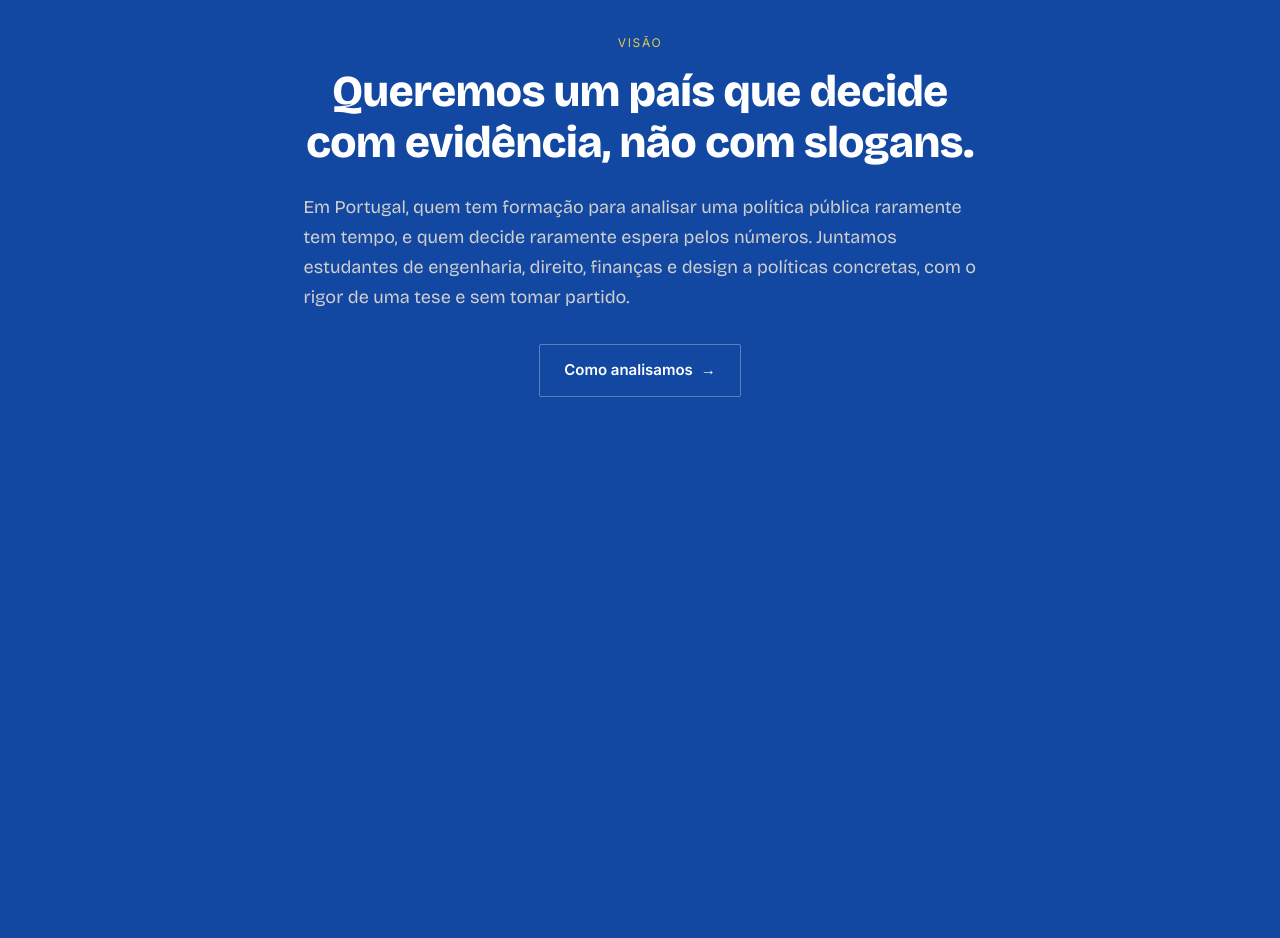
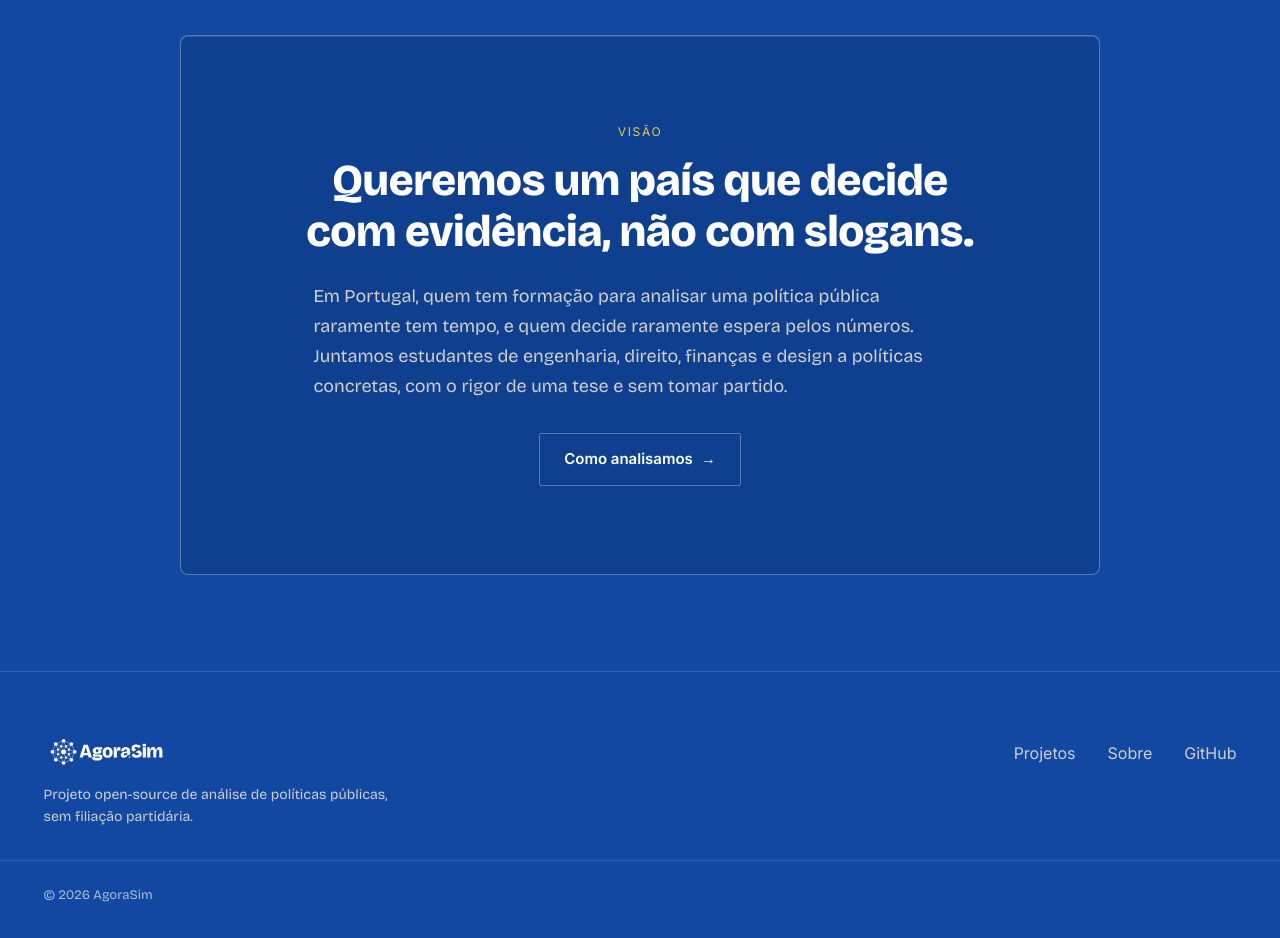
Before and after one commit to Agora-Sim/website, a React (Vite) app: page / in a window 1280 px wide. Shown: the part 880-1818 px from the top of the page. Before the commit the page ends 1373 px from the top, so only its background shows below. Built offline with nearby package versions, Linux system fonts and the light colour scheme.

Commit message:
fix: vision is now a card

```diff
--- a/src/App.jsx
+++ b/src/App.jsx
@@ -3,6 +3,7 @@
    ============================================================ */
 
 import BlueprintBackground from './components/BlueprintBackground.jsx';
+import Footer from './components/Footer.jsx';
 import Hero from './components/Hero.jsx';
 import Navbar from './components/Navbar.jsx';
 import Vision from './components/Vision.jsx';
@@ -21,6 +22,7 @@ export default function App() {
         <Hero />
         <Vision />
       </main>
+      <Footer />
     </>
   );
 }
--- a/src/components/BlueprintBackground.jsx
+++ b/src/components/BlueprintBackground.jsx
@@ -15,8 +15,9 @@ import './BlueprintBackground.css';
  * corners (top-right and, point-mirrored through the page centre, bottom-
  * left), a minor graph-paper grid, the major millimetre grid on top of it.
  * Ink, drawn on that texture: two sparse construction lines and an Anzac
- * registration mark at three of the page's four true corners (top-left is
- * bare — the navbar logo already owns that spot). Post-process, over the
+ * registration mark at two of the page's four true corners (top-left is
+ * bare — the navbar logo owns that spot; top-right is bare too — the
+ * hero's drawn network figure owns that one). Post-process, over the
  * assembled image: a depth vignette, then paper grain. Purely decorative —
  * it is fixed, non-interactive, and hidden from assistive tech.
  */
--- /dev/null
+++ b/src/components/Footer.css
@@ -0,0 +1,95 @@
+/* ============================================================
+   0. FOOTER
+   ============================================================ */
+
+/* --- 1. Bar --- */
+
+.footer {
+  position: relative;
+  z-index: 1;
+  padding-block: var(--space-7) var(--space-5);
+  border-top: 1px solid var(--color-line-soft);
+}
+
+.footer__inner {
+  display: flex;
+  justify-content: space-between;
+  align-items: flex-start;
+  flex-wrap: wrap;
+  gap: var(--space-6);
+  padding-bottom: var(--space-5);
+}
+
+/* --- 2. Brand --- */
+
+.footer__brand {
+  max-width: 360px;
+}
+
+.footer__logo-link {
+  display: block;
+  line-height: 0;
+  margin-bottom: var(--space-3);
+}
+
+.footer__logo {
+  height: 32px;
+  width: auto;
+}
+
+.footer__tagline {
+  font-size: var(--size-body-sm);
+  line-height: var(--leading-body-sm);
+  color: var(--color-text-body);
+}
+
+/* --- 3. Links --- */
+
+.footer__nav {
+  display: flex;
+  flex-wrap: wrap;
+  gap: var(--space-5);
+}
+
+.footer__link {
+  font-family: var(--font-ui);
+  font-size: var(--size-body-base);
+  color: var(--color-text-body);
+  text-decoration: none;
+  padding-block: var(--space-1);
+  border-bottom: 1px solid transparent;
+  transition:
+    color var(--dur-fast) var(--ease-out),
+    border-color var(--dur-fast) var(--ease-out);
+}
+
+.footer__link:hover,
+.footer__link:focus-visible {
+  color: var(--color-white);
+  border-bottom-color: var(--color-anzac);
+}
+
+/* --- 4. Copyright --- */
+
+.footer__bar {
+  padding-top: var(--space-4);
+  border-top: 1px solid var(--color-line-soft);
+}
+
+.footer__copyright {
+  font-size: var(--size-caption);
+  color: var(--color-text-muted);
+}
+
+/* --- 5. Small screens --- */
+
+@media (max-width: 600px) {
+  .footer__inner {
+    flex-direction: column;
+    gap: var(--space-4);
+  }
+
+  .footer__nav {
+    gap: var(--space-4);
+  }
+}
--- /dev/null
+++ b/src/components/Footer.jsx
@@ -0,0 +1,51 @@
+/* ============================================================
+   0. IMPORTS
+   ============================================================ */
+
+import { BRAND, FOOTER, NAV_LINKS } from '../content/site.js';
+import logo from '../assets/logo-fullmark-white.svg';
+import './Footer.css';
+
+/* ============================================================
+   1. COMPONENT
+   ============================================================ */
+
+/**
+ * Page close: wordmark and tagline on the left, the same section links the
+ * navbar carries plus the source repo on the right, a copyright line below.
+ *
+ * The build year comes from the browser clock rather than site content, so
+ * it never needs a manual bump.
+ */
+export default function Footer() {
+  const { tagline, repo } = FOOTER;
+  const year = new Date().getFullYear();
+
+  return (
+    <footer className="footer">
+      <div className="footer__inner wrap">
+        <div className="footer__brand">
+          <a className="footer__logo-link" href={BRAND.homeHref}>
+            <img className="footer__logo" src={logo} alt={BRAND.logoAlt} />
+          </a>
+          <p className="footer__tagline">{tagline}</p>
+        </div>
+
+        <nav className="footer__nav" aria-label="Rodapé">
+          {NAV_LINKS.map((link) => (
+            <a className="footer__link" key={link.id} href={link.href}>
+              {link.label}
+            </a>
+          ))}
+          <a className="footer__link" href={repo.href} target="_blank" rel="noreferrer">
+            {repo.label}
+          </a>
+        </nav>
+      </div>
+
+      <div className="footer__bar wrap">
+        <p className="footer__copyright">© {year} AgoraSim</p>
+      </div>
+    </footer>
+  );
+}
--- a/src/components/Vision.css
+++ b/src/components/Vision.css
@@ -7,9 +7,27 @@
 .vision {
   position: relative;
   z-index: 1;
-  overflow: hidden;
   padding-block: var(--space-8);
 }
+
+/* --- 2. Panel --- */
+
+/* A detail view cut from the blueprint sheet: a bordered card, not the
+   full-bleed field the rest of the page uses, so the claim inside reads as
+   a callout rather than another stretch of the same texture. */
+.vision__panel {
+  position: relative;
+  overflow: hidden;
+  max-width: 920px;
+  margin-inline: auto;
+  padding: clamp(48px, 8vw, 88px) clamp(24px, 6vw, 64px);
+  border: 1px solid var(--color-line);
+  border-radius: var(--radius-md);
+  background-color: rgba(13, 53, 118, 0.4);
+  box-shadow: inset 0 1px 0 var(--color-line-soft);
+}
+
+/* --- 3. Copy --- */
 
 .vision__inner {
   position: relative;
@@ -18,10 +36,7 @@
   flex-direction: column;
   align-items: center;
   text-align: center;
-  max-width: 760px;
 }
-
-/* --- 2. Copy --- */
 
 .vision__eyebrow {
   margin-bottom: var(--space-3);
@@ -43,21 +58,22 @@
 }
 
 /* Left-aligned inside a centred block: 03_Fonts rules out centring more
-   than two lines, and this paragraph runs to four. */
+   than two lines, and this paragraph runs to several. */
 .vision__body {
   font-size: var(--size-body-lg);
   line-height: var(--leading-body-lg);
-  max-width: 58ch;
+  max-width: 56ch;
   text-align: left;
   color: var(--color-text-body);
   margin-bottom: var(--space-5);
 }
 
-/* --- 3. Rings --- */
+/* --- 4. Rings --- */
 
 /* A compass circle, not land-book's ring pattern — the same drafting
    vocabulary the background's registration marks already carry, at a
-   scale that reads as this section's own mark. */
+   scale that reads as this panel's own mark. Sized against the panel
+   itself (not the viewport), so they stay proportionate at any width. */
 .vision__rings {
   position: absolute;
   inset: 0;
@@ -76,13 +92,13 @@
 }
 
 .vision__ring--outer {
-  width: min(60vw, 720px);
+  width: min(85%, 620px);
   border: 1px dashed var(--color-line-soft);
   animation-delay: 0.1s;
 }
 
 .vision__ring--inner {
-  width: min(36vw, 440px);
+  width: min(52%, 380px);
   border: 1px solid var(--color-line-soft);
   animation-delay: 0.24s;
 }
@@ -98,7 +114,7 @@
   }
 }
 
-/* --- 4. Load-in --- */
+/* --- 5. Load-in --- */
 
 .vision__eyebrow,
 .vision__headline,
@@ -136,7 +152,7 @@
   }
 }
 
-/* --- 5. Small screens --- */
+/* --- 6. Small screens --- */
 
 @media (max-width: 900px) {
   .vision {
@@ -146,7 +162,7 @@
 
 @media (max-width: 480px) {
   /* Tight against wrapped copy, the rings read as clutter rather than a
-     mark — the section relies on type alone at this width. */
+     mark — the panel relies on type and its own border at this width. */
   .vision__rings {
     display: none;
   }
--- a/src/components/Vision.jsx
+++ b/src/components/Vision.jsx
@@ -13,22 +13,26 @@ import './Vision.css';
  * The thesis restated as a stance: one claim, centred, with a single call
  * to action underneath it.
  *
- * The rings behind the text are a compass circle rather than land-book's
- * decorative dashed rings — the same drafting vocabulary the background's
- * registration marks already use, drawn once at a larger scale instead of
- * borrowed as ornament.
+ * The claim sits inside its own bordered panel — a detail view cut from
+ * the blueprint sheet, the way a technical drawing frames an enlarged
+ * callout rather than annotating the main plate directly. The rings inside
+ * it are a compass circle rather than land-book's decorative dashed rings —
+ * the same drafting vocabulary the background's registration marks already
+ * use, drawn once at a larger scale instead of borrowed as ornament.
  */
 export default function Vision() {
   const { eyebrow, headline, body, cta } = VISION;
 
   return (
     <section className="vision" id="visao">
+      <div className="vision__wrap wrap">
+        <div className="vision__panel">
           <div className="vision__rings" aria-hidden="true">
             <span className="vision__ring vision__ring--outer" />
             <span className="vision__ring vision__ring--inner" />
           </div>
 
-      <div className="vision__inner wrap">
+          <div className="vision__inner">
             <span className="overline vision__eyebrow">{eyebrow}</span>
 
             <h2 className="vision__headline">
@@ -48,6 +52,8 @@ export default function Vision() {
               </span>
             </a>
           </div>
+        </div>
+      </div>
     </section>
   );
 }
--- a/src/content/site.js
+++ b/src/content/site.js
@@ -33,7 +33,10 @@ export const HERO = {
     'soluções aos muitos problemas do país.',
   actions: {
     primary: { label: 'Ver os projetos', href: '#projetos' },
-    secondary: { label: 'Como calculamos', href: '#sobre' },
+    /* Points at Vision, the section directly below — the fresh-load view
+       fills the viewport, so this doubles as the page's only hint that
+       there's more to scroll to. */
+    secondary: { label: 'Como calculamos', href: '#visao' },
   },
 };
 
@@ -57,3 +60,11 @@ export const VISION = {
     'de uma tese e sem tomar partido.',
   cta: { label: 'Como analisamos', href: '#sobre' },
 };
+
+/* --- 5. Footer --- */
+
+export const FOOTER = {
+  tagline:
+    'Projeto open-source de análise de políticas públicas, sem filiação partidária.',
+  repo: { label: 'GitHub', href: 'https://github.com/Agora-Sim/Website' },
+};
```
Also changed, not shown: src/components/BlueprintBackground.css (+5 -5 lines). Lines whose indentation alone changed are shown as unchanged.
